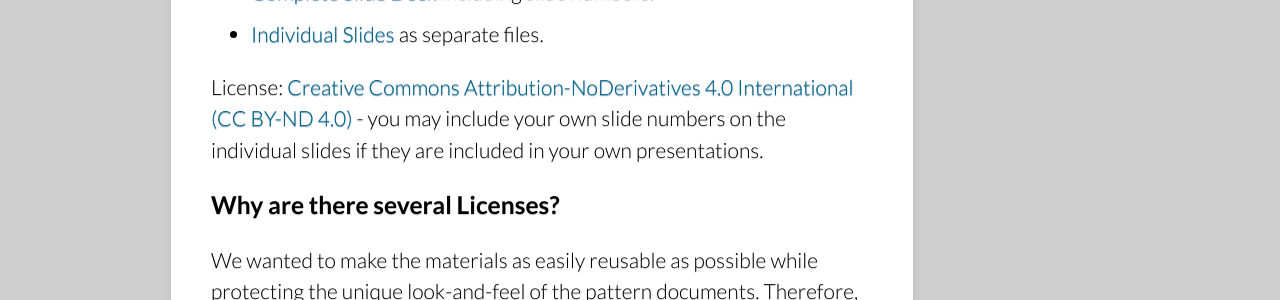
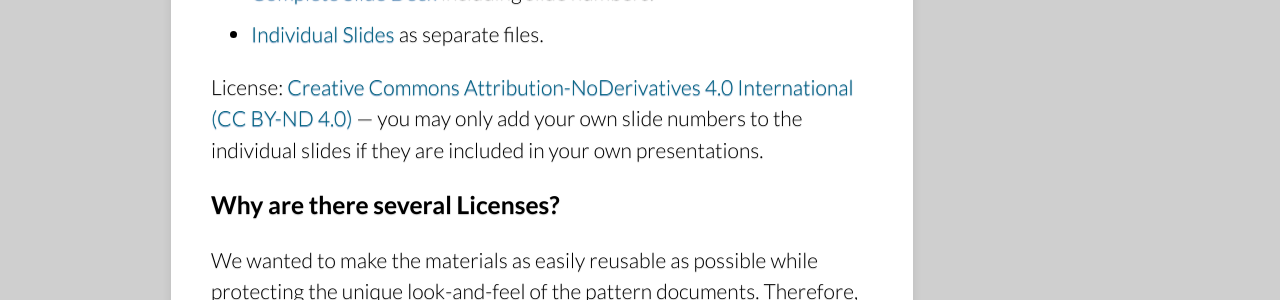
Before and after one commit to cloudcomputingpatterns/cloudcomputingpatterns.github.io, a Jekyll site: the page built from resources.md, in a window 1280 px wide. Shown: the part 1006-1306 px from the top of the page. Built offline with Jekyll 4.4.1, drawn with Linux system fonts in a browser that asks for light colours.

Commit message:
Fixed typo.

```diff
--- a/resources.md
+++ b/resources.md
@@ -26,7 +26,7 @@ Give a quick intro to the patterns using the following slides. Or use individual
 - [Complete Slide Deck](slidedeck_complete.pdf) including slide numbers.
 - [Individual Slides](slides_individual.zip) as separate files.
 
-License: [Creative Commons Attribution-NoDerivatives 4.0 International (CC BY-ND 4.0)](http://creativecommons.org/licenses/by-nd/4.0/) - you may include your own slide numbers on the individual slides if they are included in your own presentations.
+License: [Creative Commons Attribution-NoDerivatives 4.0 International (CC BY-ND 4.0)](http://creativecommons.org/licenses/by-nd/4.0/) &#8212; you may only add your own slide numbers to the individual slides if they are included in your own presentations.
 
 ### Why are there several Licenses?
 We wanted to make the materials as easily reusable as possible while protecting the unique look-and-feel of the pattern documents. Therefore, you only have to attribute the use of the icons. But the provided slides have to be used as is and may not be altered.
```
